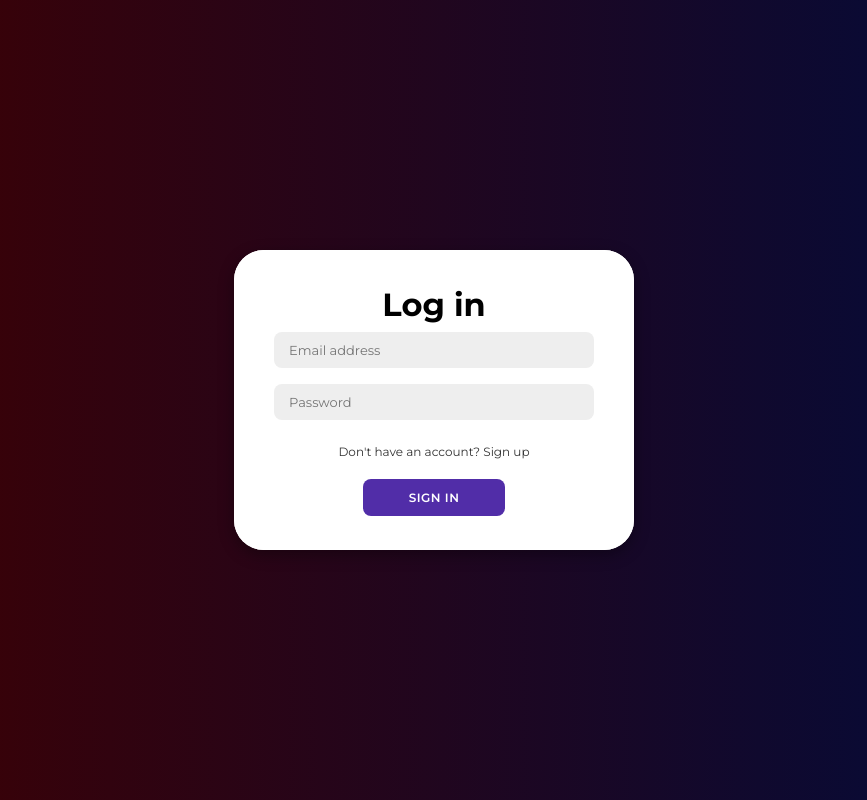
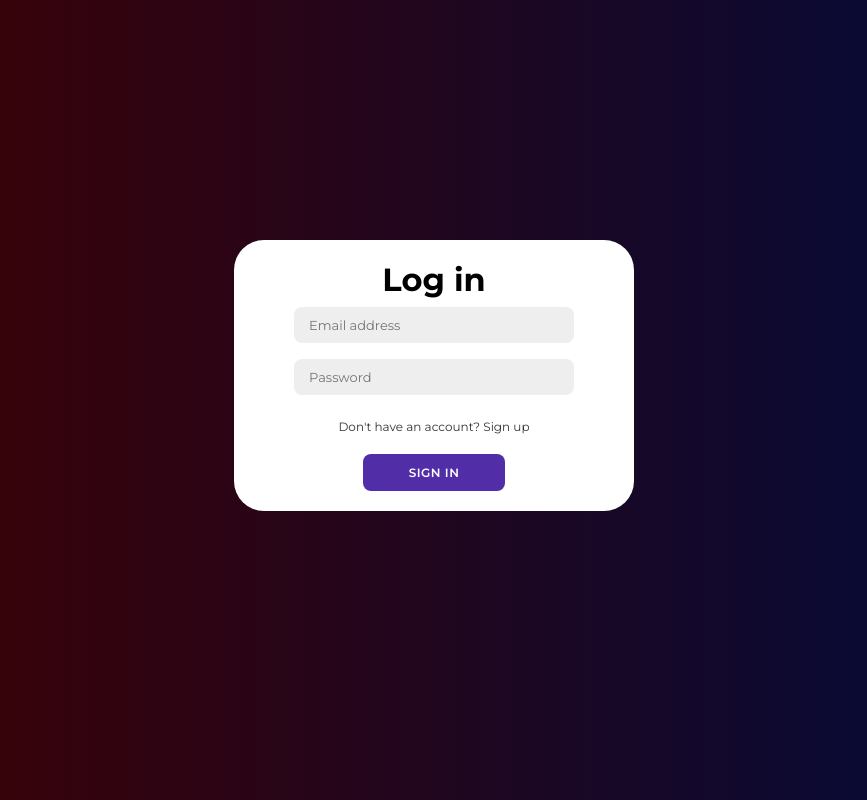
Before and after one commit to Samarth-Pai/bankaiMcqs, a Python web app: template templates/loginPg.html in a window 1280 px wide. Shown: the whole page, without its empty margins (206-1073 px from the left). Run offline with Jinja, Linux system fonts and the light colour scheme; the template is opened without the code that fills it, so the values that code supplies are empty.

```diff
--- a/static/loginStyle.css
+++ b/static/loginStyle.css
@@ -14,18 +14,25 @@ body{
     align-items: center;
     justify-content: center;
     flex-direction: column;
-    height: 100vh;
+    height: 60vh;
 }
 
-.container{
+.container {
     background-color: #fff;
     border-radius: 30px;
     box-shadow: 0 5px 15px rgba(0, 0, 0, 0.35);
     position: relative;
-    overflow: hidden;
+    overflow: visible; /* Changed from hidden to visible */
+    height: fit-content; /* Un-commented */
     width: 400px;
     max-width: 100%;
-    min-height: 300px;
+    min-height: fit-content; /* Changed from min-content */
+}
+
+.form-wrapper {
+    background-color: #fff;
+    padding: 20px;
+    border-radius: 30px;
 }
 
 .container p{
--- a/templates/loginPg.html
+++ b/templates/loginPg.html
@@ -14,6 +14,7 @@
 
     <div class="container" id="container">
         <div class="form-container sign-in">
+            <div class="form-wrapper">
             <form method="POST" action="/login">
                 <h1>Log in</h1>
                 <input type="email" placeholder="Email address" name="emailId">
@@ -26,7 +27,7 @@
                  </span>
                 </a>
                 <button>Sign In</button>
-            </form>
+            </form></div>
         </div>
     </div>
 
```
Also changed, not shown: main.py (+7 -2 lines).
